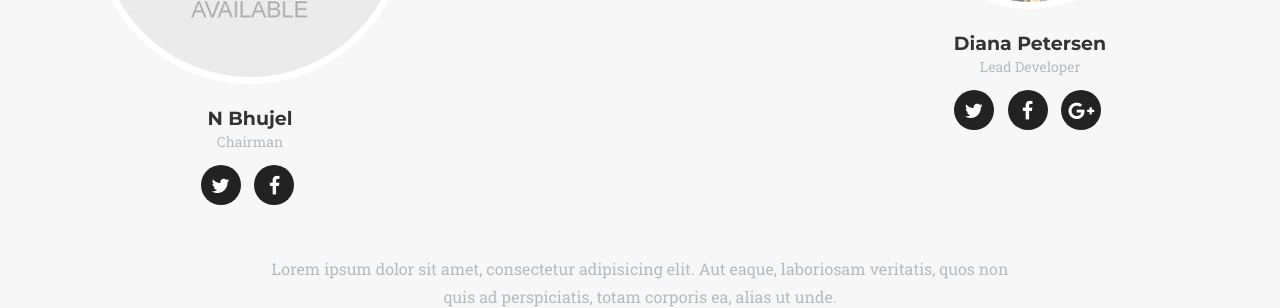
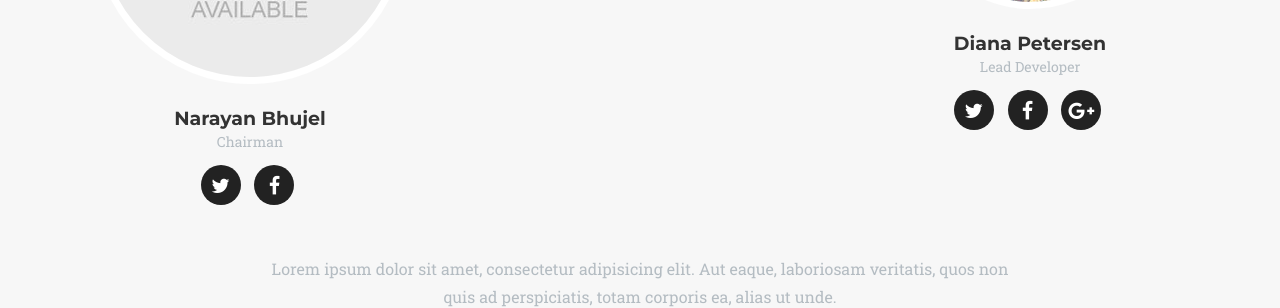
Before and after one commit to gauravmanandhar/apekshatravels.com.np, a Jekyll site: the page built from index.html, in a window 1280 px wide and 900 px high, scrolled down 4848 px. Shown: the part 153-461 px from the top of the window. Built offline with Jekyll 4.4.1, drawn with Linux system fonts in a browser that asks for light colours; some web fonts are replaced.

Commit message:
change name

```diff
--- a/_config.yml
+++ b/_config.yml
@@ -9,7 +9,7 @@ description: "Write an awesome description for your new site here. You can edit
 
 # Team names, titles and social links
 people:
-- name: N Bhujel
+- name: Narayan Bhujel
   pic: 1
   position: Chairman
   social:
```
